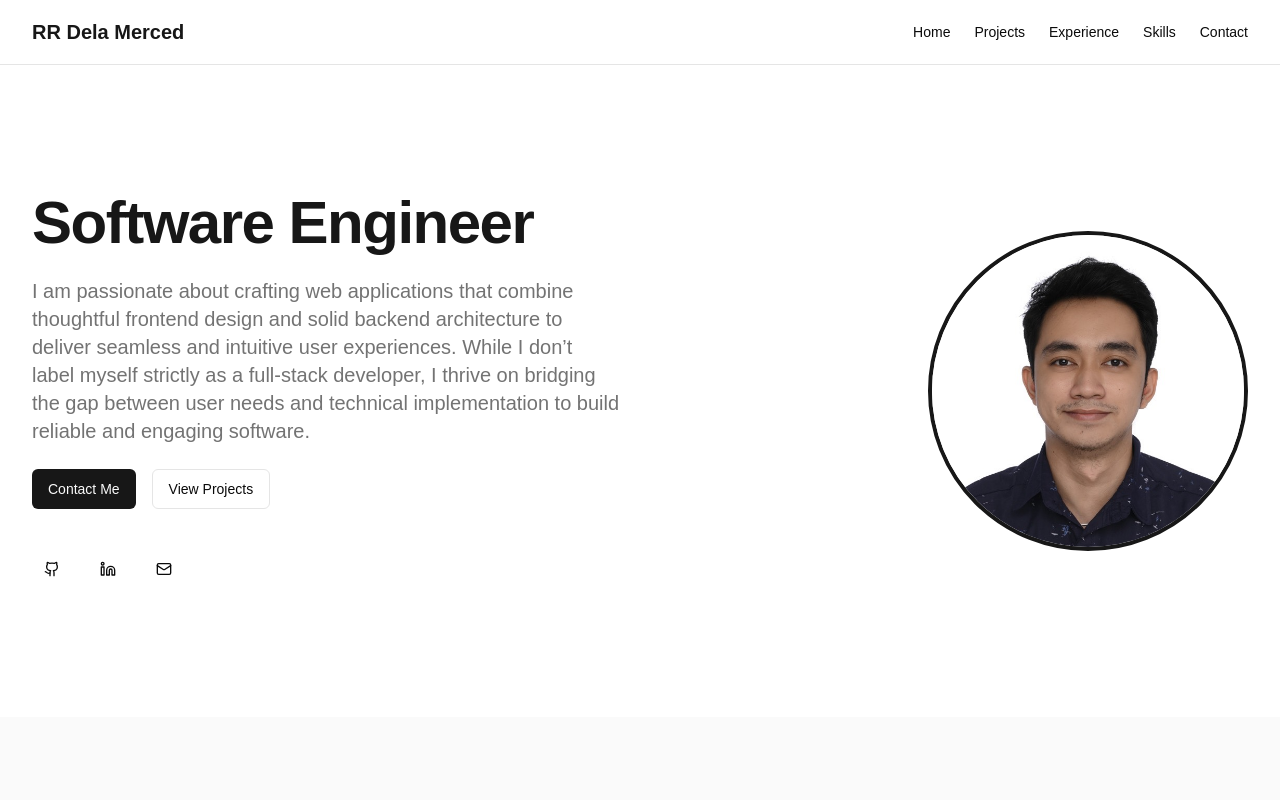
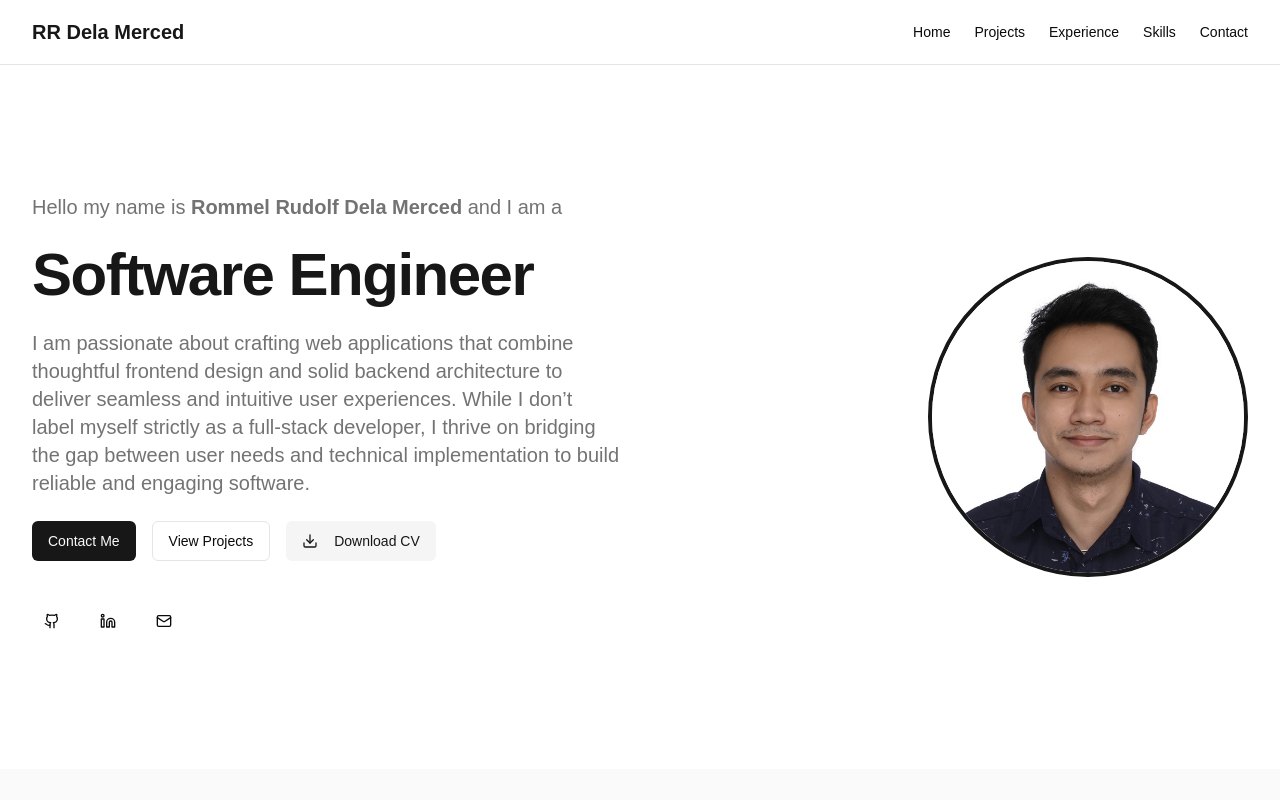
Before and after one commit to DMR0M/dev_portfolio_site, a Next.js app: page / in a window 1280 px wide. Shown: the top 800 px of the page. Built offline with nearby package versions, Linux system fonts and the light colour scheme.

Commit message:
feat: added download cv feature

```diff
--- a/components/hero-section.tsx
+++ b/components/hero-section.tsx
@@ -1,12 +1,15 @@
 import Image from "next/image"
 import { Button } from "@/components/ui/button"
-import { Github, Linkedin, Mail } from "lucide-react"
+import { Github, Linkedin, Mail, Download } from "lucide-react"
 
 export function HeroSection() {
   return (
     <section id="home" className="py-20 md:py-32 container">
       <div className="grid grid-cols-1 md:grid-cols-2 gap-10 items-center">
         <div className="space-y-6">
+          <p className="text-xl text-muted-foreground">
+            Hello my name is <strong>Rommel Rudolf Dela Merced</strong> and I am a
+          </p>
           <h1 className="text-4xl md:text-5xl lg:text-6xl font-bold tracking-tight">
             <span className="text-primary">Software Engineer</span>
           </h1>
@@ -22,6 +25,12 @@ export function HeroSection() {
             </Button>
             <Button variant="outline" asChild>
               <a href="#projects">View Projects</a>
+            </Button>
+            <Button variant="secondary" asChild>
+              <a href="/RommelRudolf_DelaMerced_Resume.pdf" download>
+                <Download className="mr-2 h-5 w-5" />
+                Download CV
+              </a>
             </Button>
           </div>
           <div className="flex gap-4 pt-4">
```
Also changed, not shown: 1 other file (tests, documents, lock files or other folders).
